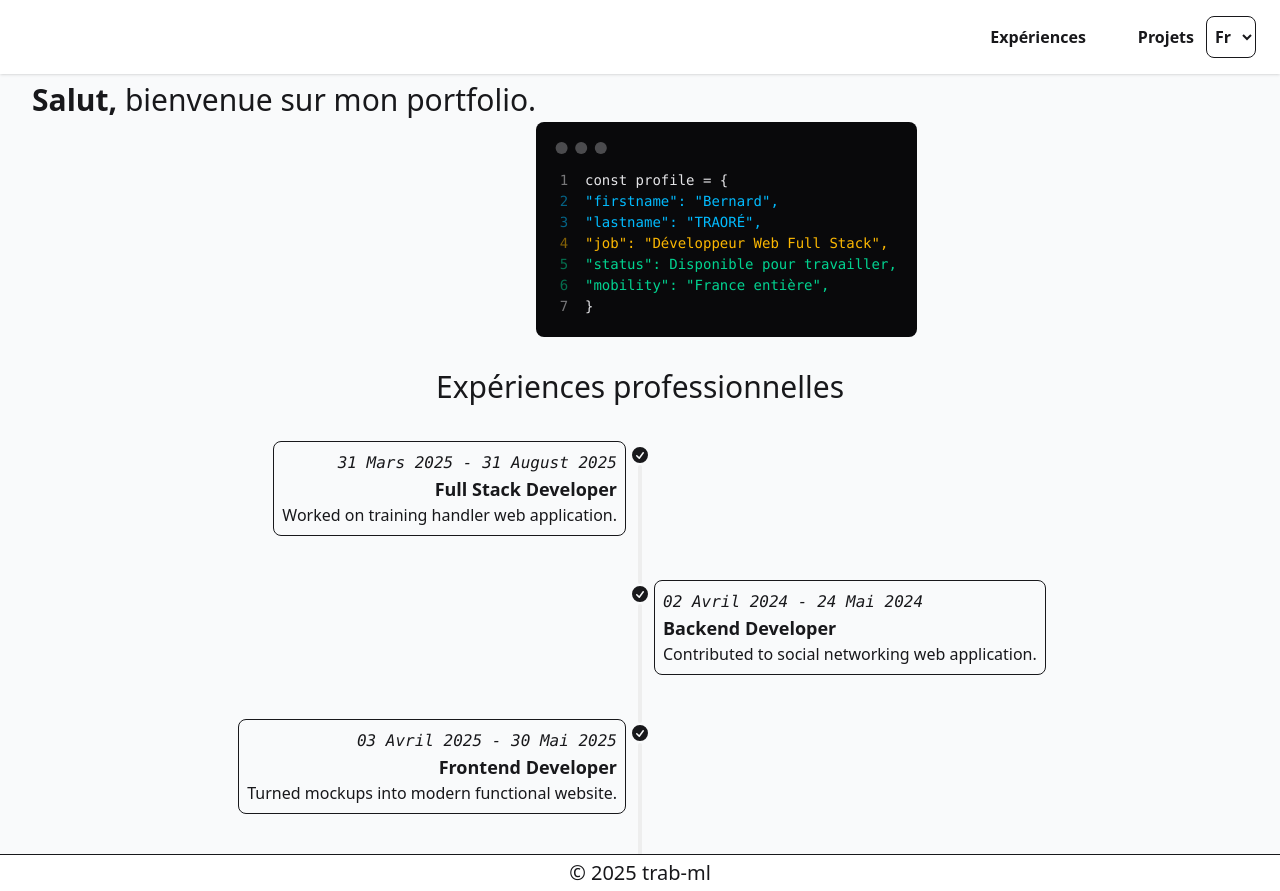
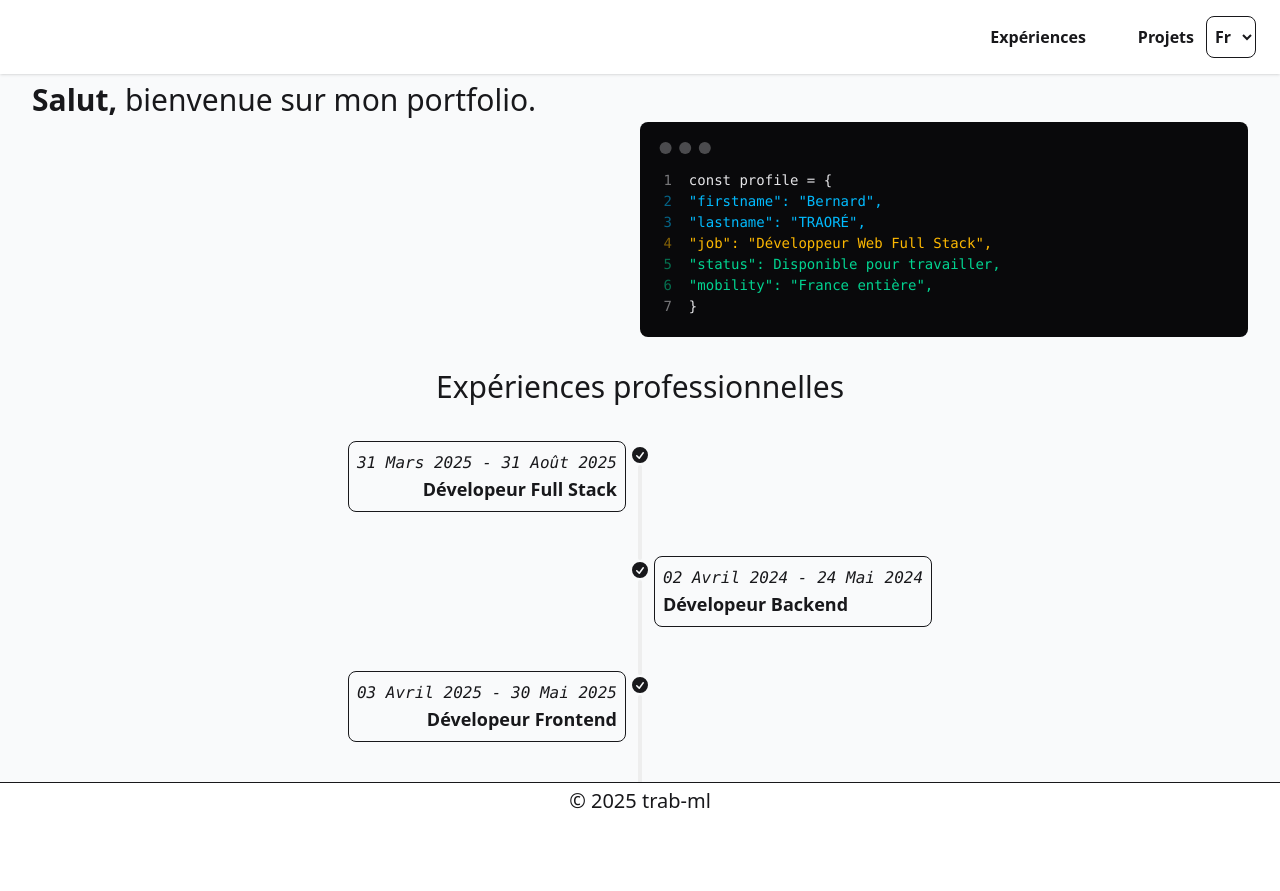
Before and after one commit to trab-ml/portfolio, a Vue app: page / in a window 1280 px wide. After the commit the page ends 819 px from the top, so only its background shows below. Built offline with nearby package versions, Linux system fonts and the light colour scheme; some icons are missing.

Commit message:
Finish experience section of homepage

```diff
--- a/src/atoms/Experience.vue
+++ b/src/atoms/Experience.vue
@@ -15,17 +15,30 @@
         />
       </svg>
     </div>
-    <div :class="`${style} p-2 border-1 rounded-box hover:bg-gray-100 hover:cursor-pointer`" @click="handleClick">
+    <div :class="`${style} md:mb-10 p-2 border-1 rounded-box hover:bg-gray-100 hover:cursor-pointer`"
+         @click="handleClick">
       <time class="font-mono italic">{{ `${experience.startDate} - ${experience.endDate}` }}</time>
       <div class="text-lg font-black">{{ experience.title }}</div>
-      {{ experience.description }}
     </div>
     <hr/>
   </li>
   <dialog :id="modalId" class="modal">
     <div class="modal-box">
-      <h3 class="text-lg font-bold">Hello!</h3>
-      <p class="py-4">Press ESC key or click outside to close</p>
+      <h3 class="text-md font-semibold md:text-lg">
+        {{ experience.title }} -
+
+        <a v-if="experience.companyWebsite" :href="experience.companyWebsite" target="_blank"
+           class="cursor-pointer"><span
+            class="underline underline-offset-2 hover:no-underline text-sm font-normal md:text-md">{{ experience.company }}</span></a>
+        <span v-else class="text-sm font-normal md:text-md">{{ experience.company }}</span>
+
+        <span class="text-xs font-normal md:text-sm"> ({{ experience.period }})</span>
+      </h3>
+      <div class="py-1">
+        <span v-for="(tech, idx) in randomTechnologies()" :key="idx"
+              class="badge badge-sm badge-neutral mr-1 md:badge-md">{{ tech }}</span>
+      </div>
+      <p class="text-sm md:text-lg py-1">{{ experience.description }}</p>
       <button
           class="p-1 text-3xl text-red-600 font-light btn btn-sm btn-circle btn-ghost hover:font-semibold absolute right-2 top-2"
           @click="closeModal">X
@@ -45,6 +58,7 @@ const props = defineProps<{
   experience: {
     title: string;
     company: string;
+    companyWebsite?: string;
     startDate: string;
     endDate: string | null;
     period: string;
@@ -65,6 +79,12 @@ const closeModal = () => {
   const modal = document.getElementById(modalId.value) as HTMLDialogElement
   modal?.close()
 }
+
+const randomTechnologies = () => {
+  return props.experience.technologies
+      .sort(() => 0.5 - Math.random())
+      .slice(0, 3)
+}
 </script>
 
 <style scoped></style>
--- a/src/molecules/Experiences.vue
+++ b/src/molecules/Experiences.vue
@@ -1,9 +1,9 @@
 <template>
-  <section id="experiences">
+  <section id="experiences" class="flex flex-col items-center">
     <h2 class="text-3xl text-center my-8">{{$t('homepage.experience.title')}}</h2>
     <ul class="timeline timeline-snap-icon max-md:timeline-compact timeline-vertical">
       <Experience v-for="(item, index) in internShipList" :key="index" :index="index" :experience="item"
-                  :style="index % 2 === 0 ? 'timeline-start mb-10 md:text-end' : 'timeline-end md:mb-10'"
+                  :style="index % 2 === 0 ? 'timeline-start md:text-end' : 'timeline-end'"
       />
     </ul>
   </section>
@@ -11,10 +11,12 @@
 
 <script setup lang="ts">
 import Experience from "@/atoms/Experience.vue"
+import {useI18n} from "vue-i18n"
 
 type InternShip = {
   title: string;
   company: string;
+  companyWebsite?: string;
   startDate: string;
   endDate: string | null;
   period: string;
@@ -22,33 +24,70 @@ type InternShip = {
   technologies: string[];
 }
 
+const {locale} = useI18n()
+
 // const internShipList: InternShip[] = t('homepage.internShips') // TODO: find a way to do in that way (for proper internationalization) !
-const internShipList: InternShip[] = [
+const internShipList: InternShip[] = locale.value === 'en'
+    ? [
       {
         title: 'Full Stack Developer',
         company: 'Nextoo',
-    startDate: '31 Mars 2025',
+        companyWebsite: 'https://nextoo.fr/',
+        startDate: '31 March 2025',
         endDate: '31 August 2025',
         period: '5 months',
-    description: 'Worked on training handler web application.',
+        description: "I participated in an intensive technical training where experienced tech leads supported me on key technologies like Spring, Vue, and DevOps practices. At the heart of the project, I contributed to the development of a business application in an agile team, moving from designing new features to resolving critical bugs that impacted the user experience. This experience allowed me to evolve in a collaborative environment where the programming duo and regular code reviews enriched my vision of quality software development.",
         technologies: ['JavaScript', 'Vue.js', 'Vuetify', 'TypeScript', 'Node.js', 'Java', 'Spring Boot', 'Hibernate', 'Docker', 'Docker Compose', 'PostgreSql']
       },
       {
         title: 'Backend Developer',
         company: 'Wezaart',
-    startDate: '02 Avril 2024',
-    endDate: '24 Mai 2024',
+        companyWebsite: 'https://pro.wezaart.fr/home.html',
+        startDate: '02 April 2024',
+        endDate: '24 May 2024',
         period: '2 months',
-    description: 'Contributed to social networking web application.',
+        description: "I dove into REST API design with TypeScript and NestJS, discovering the art of PostgreSQL data modeling through Prisma ORM. The most rewarding technical challenge was conducting benchmarks that revealed unexpected optimization opportunities, resulting in performance gains on our most critical queries. Quickly integrated into a dynamic product team, I was able to participate in creative brainstorming and co-write technical specifications, while gradually gaining autonomy over my architectural choices.",
         technologies: ['JavaScript', 'Nest.js', 'TypeScript', 'Node.js', 'Prisma']
       },
       {
         title: 'Frontend Developer',
         company: 'StudentBank',
+        companyWebsite: 'https://lescalator.com/startups/student-bank/',
+        startDate: '03 April 2025',
+        endDate: '30 May 2025',
+        period: '2 months',
+        description: "I transformed Figma mockups into vibrant, responsive web interfaces, mastering the React.js ecosystem and Tailwind CSS to create fluid and performant user experiences. The technical challenge was to develop a suite of reusable and fully responsive components, ensuring a consistent experience across all devices. Collaborating closely with the design and product teams in an agile framework, I helped raise quality standards by optimizing every performance detail to offer frictionless navigation for end users.",
+        technologies: ['JavaScript', 'React.js', 'Node.js', 'Bootstrap']
+      }
+    ] : [
+      {
+        title: 'Dévelopeur Full Stack',
+        company: 'Nextoo',
+        companyWebsite: 'https://nextoo.fr/',
+        startDate: '31 Mars 2025',
+        endDate: '31 Août 2025',
+        period: '5 mois',
+        description: "J'ai participé à une formation technique intensive où des responsables techniques expérimentés (Tech Leads) m'ont accompagné sur des technologies clés comme Spring, Vue et les pratiques DevOps. Au cœur du projet, j'ai contribué au développement d'une application métier au sein d'une équipe agile, passant de la conception de nouvelles fonctionnalités à la résolution de bugs critiques impactant l'expérience utilisateur. Cette expérience m'a permis d'évoluer dans un environnement collaboratif où le duo de développeurs et les revues de code régulières ont enrichi ma vision d'un développement logiciel de qualité.",
+        technologies: ['JavaScript', 'Vue.js', 'Vuetify', 'TypeScript', 'Node.js', 'Java', 'Spring Boot', 'Hibernate', 'Docker', 'Docker Compose', 'PostgreSql']
+      },
+      {
+        title: 'Dévelopeur Backend',
+        company: 'Wezaart',
+        companyWebsite: 'https://pro.wezaart.fr/home.html',
+        startDate: '02 Avril 2024',
+        endDate: '24 Mai 2024',
+        period: '2 mois',
+        description: "Je me suis lancé dans la conception d'API REST avec TypeScript et NestJS, découvrant l'art de la modélisation de données PostgreSQL grâce à Prisma ORM. Le défi technique le plus enrichissant a été la réalisation de benchmarks qui ont révélé des opportunités d'optimisation inattendues, générant des gains de performance sur nos requêtes les plus critiques. Rapidement intégré à une équipe produit dynamique, j'ai pu participer à des brainstormings créatifs et co-rédiger des spécifications techniques, tout en gagnant progressivement en autonomie sur mes choix architecturaux.",
+        technologies: ['JavaScript', 'Nest.js', 'TypeScript', 'Node.js', 'Prisma']
+      },
+      {
+        title: 'Dévelopeur Frontend',
+        company: 'StudentBank',
+        companyWebsite: 'https://lescalator.com/startups/student-bank/',
         startDate: '03 Avril 2025',
         endDate: '30 Mai 2025',
-    period: '2 months',
-    description: 'Turned mockups into modern functional website.',
+        period: '2 mois',
+        description: "J'ai transformé des maquettes Figma en interfaces web dynamiques et réactives, maîtrisant l'écosystème React.js et Tailwind CSS pour créer des expériences utilisateur fluides et performantes. Le défi technique consistait à développer une suite de composants réutilisables et entièrement réactifs, garantissant une expérience cohérente sur tous les appareils. En étroite collaboration avec les équipes design et produit dans un cadre agile, j'ai contribué à améliorer les standards de qualité en optimisant chaque détail de performance afin d'offrir une navigation fluide aux utilisateurs finaux.",
         technologies: ['JavaScript', 'React.js', 'Node.js', 'Bootstrap']
       }
     ]
--- a/src/pages/HomePage.vue
+++ b/src/pages/HomePage.vue
@@ -1,7 +1,7 @@
 <template>
-  <section class="sm:flex">
-    <h1 class="text-3xl font-bold sm:mt-2">{{$t('homepage.title.partOne')}} <span class="text-3xl font-light">{{$t('homepage.title.partTwo')}}</span></h1>
-    <div class="mockup-code w-full mt-1 sm:w-fit sm:mt-12">
+  <section class="flex flex-col items-center sm:flex-row sm:items-start">
+    <h1 class="text-3xl font-bold sm:w-1/3 sm:mt-2 md:w-full">{{$t('homepage.title.partOne')}} <span class="text-3xl font-light">{{$t('homepage.title.partTwo')}}</span></h1>
+    <div class="mockup-code w-full mt-1 sm:w-2/3 md:w-full sm:mt-12">
       <pre data-prefix="1"><code>const profile = {</code></pre>
       <pre data-prefix="2" class="text-info"><code>"firstname": "{{$t('homepage.firstname')}}",</code></pre>
       <pre data-prefix="3" class="text-info"><code>"lastname": "{{$t('homepage.lastname')}}",</code></pre>
```
Lines whose indentation alone changed are shown as unchanged.
